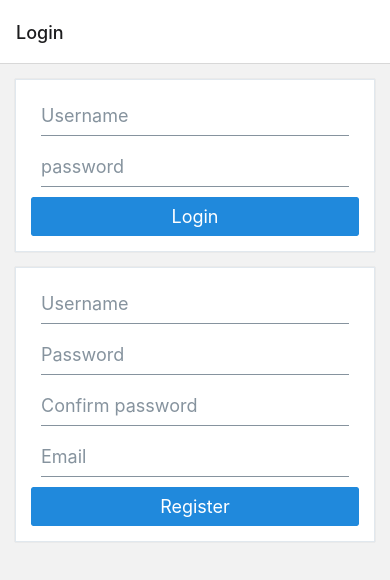
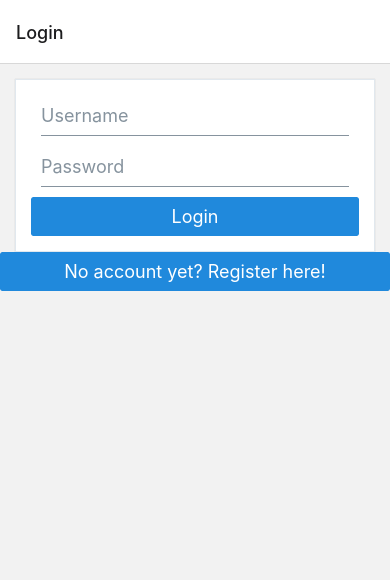
Before and after one commit to emintt/hybrid-react-example-24, a React Native app: screen /Login in a window 390 px wide. Shown: the top 580 px of the page. Built offline with nearby package versions, Linux system fonts and the light colour scheme.

Commit message:
toggle register form

```diff
--- a/src/components/LoginForm.tsx
+++ b/src/components/LoginForm.tsx
@@ -48,7 +48,7 @@ const LoginForm = () => {
         }}
         render={({field: {onChange, onBlur, value}}) => (
           <Input
-            placeholder="password"
+            placeholder="Password"
             secureTextEntry
             onBlur={onBlur}
             onChangeText={onChange}
--- a/src/components/RegisterForm.tsx
+++ b/src/components/RegisterForm.tsx
@@ -1,7 +1,6 @@
 import {Button, Card} from '@rneui/base';
 import {Input} from '@rneui/themed';
 import {Controller, useForm} from 'react-hook-form';
-import {Credentials} from '../types/Localtypes';
 import {useUser} from '../hooks/apiHooks';
 
 const RegisterForm = () => {
@@ -22,7 +21,13 @@ const RegisterForm = () => {
     mode: 'onBlur',
   });
 
-  const doRegister = async (inputs: Credentials) => {
+  const doRegister = async (inputs:  {
+    username: string;
+    password: string;
+    confirmPassword?: string;
+    email: string;
+  }) => {
+    delete inputs.confirmPassword;
     await postUser(inputs);
   };
 
--- a/src/views/Login.tsx
+++ b/src/views/Login.tsx
@@ -1,11 +1,24 @@
+import {useState} from 'react';
+import {Button} from '@rneui/base';
 import LoginForm from '../components/LoginForm';
 import RegisterForm from '../components/RegisterForm';
 
 const Login = () => {
+  const [toggleRegister, setToggleRegister] = useState(false);
+  const handleToggle = () => setToggleRegister(!toggleRegister);
   return (
     <>
-      <LoginForm />
-      <RegisterForm />
+      {!toggleRegister ? (
+        <LoginForm />
+      ) : (
+        <RegisterForm handleToggle={handleToggle} />
+      )}
+      <Button
+        onPress={handleToggle}
+        title={
+          !toggleRegister ? 'No account yet? Register here!' : 'Back to Login.'
+        }
+      />
     </>
   );
 };
```
